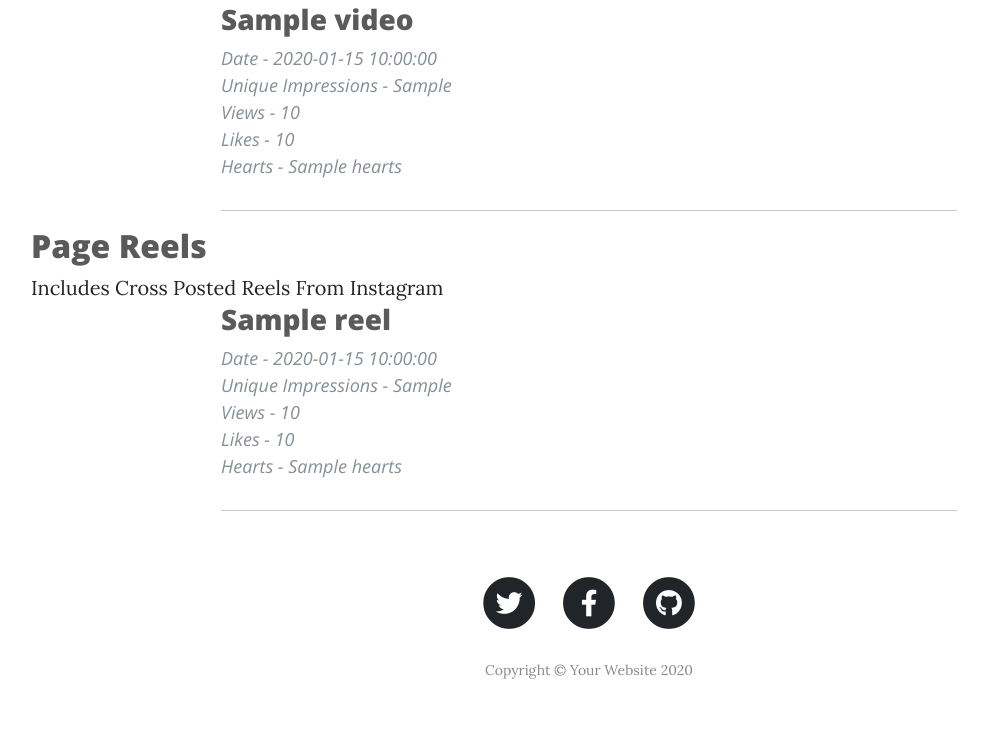
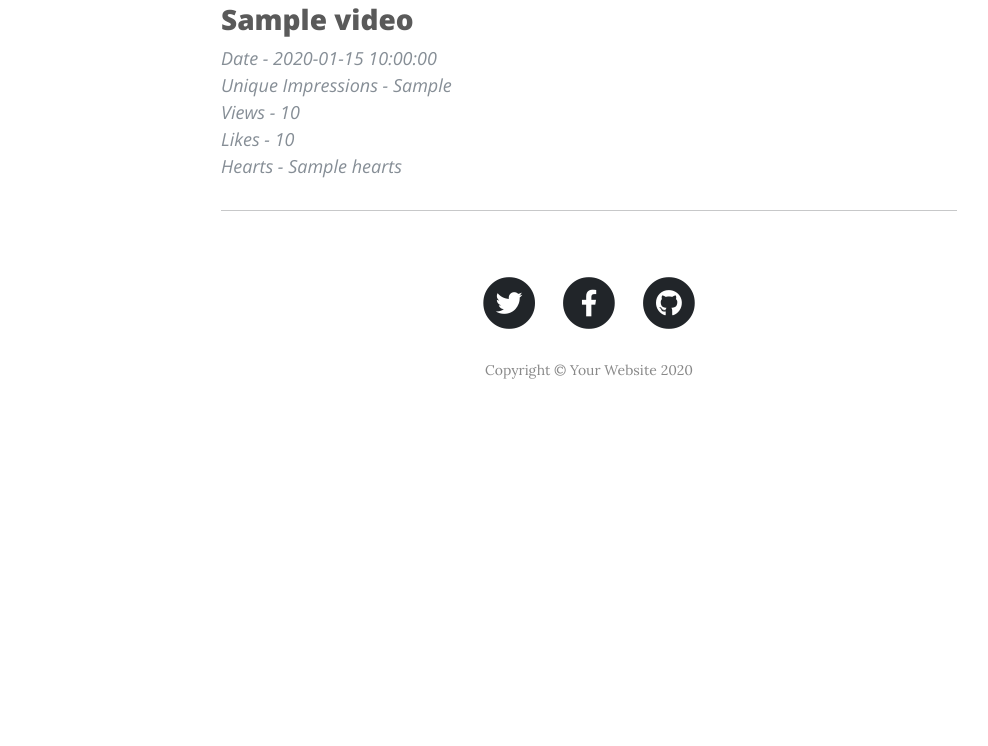
Before and after one commit to Alok089/Simplify-Web, a Flask app: template templates/post_details.html in a window 1280 px wide. Shown: the part 988-1734 px from the top of the page, without its empty margins (51-1039 px from the left). After the commit the page ends 1367 px from the top, so only its background shows below. Run offline with Flask 2, Linux system fonts and the light colour scheme; tables that the repository leaves empty hold one stand-in row (values such as "Sample post"); the template is opened without the code that fills it: values that come from a table or form of the project are taken from there, most other values are stand-ins (such as "Sample title", 1, 10 or a date in 2020); some libraries are stand-ins or nearby versions.

```diff
--- a/templates/post_details.html
+++ b/templates/post_details.html
@@ -74,30 +74,30 @@
         {% endfor %}
       </div>
     </div>
-    <div class="row">
-      <div class="page-heading">
-            <h2>Page Reels</h2>
-            <span class="subheading">Includes Cross Posted Reels From Instagram</span>
-          </div>
+<!--    <div class="row">-->
+<!--      <div class="page-heading">-->
+<!--            <h2>Page Reels</h2>-->
+<!--            <span class="subheading">Includes Cross Posted Reels From Instagram</span>-->
+<!--          </div>-->
 
-      <div class="col-lg-8 col-md-10 mx-auto content">
-        {% for reel in reels %}
-          <div class="post-preview">
-            <h3 class="post-title">
-              {{ reel.Title }}
-            </h3>
-            <p class="post-meta">
-              Date - {{ reel.Date }} <br>
-              Unique Impressions - {{ reel['Unique Impressions'] }} <br>
-              Views - {{ reel.Views }} <br>
-              Likes - {{ reel.Likes }} <br>
-              Hearts - {{ reel.Hearts }} <br>
-            </p>
-            <hr>
-          </div>
-        {% endfor %}
-      </div>
-    </div>
+<!--      <div class="col-lg-8 col-md-10 mx-auto content">-->
+<!--        {% for reel in reels %}-->
+<!--          <div class="post-preview">-->
+<!--            <h3 class="post-title">-->
+<!--              {{ reel.Title }}-->
+<!--            </h3>-->
+<!--            <p class="post-meta">-->
+<!--              Date - {{ reel.Date }} <br>-->
+<!--              Unique Impressions - {{ reel['Unique Impressions'] }} <br>-->
+<!--              Views - {{ reel.Views }} <br>-->
+<!--              Likes - {{ reel.Likes }} <br>-->
+<!--              Hearts - {{ reel.Hearts }} <br>-->
+<!--            </p>-->
+<!--            <hr>-->
+<!--          </div>-->
+<!--        {% endfor %}-->
+<!--      </div>-->
+<!--    </div>-->
   </div>
 
 
```
